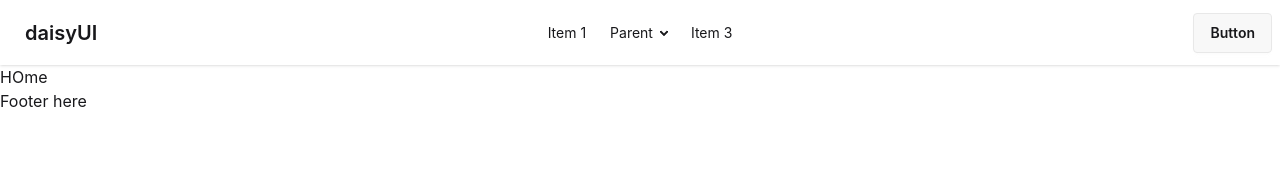
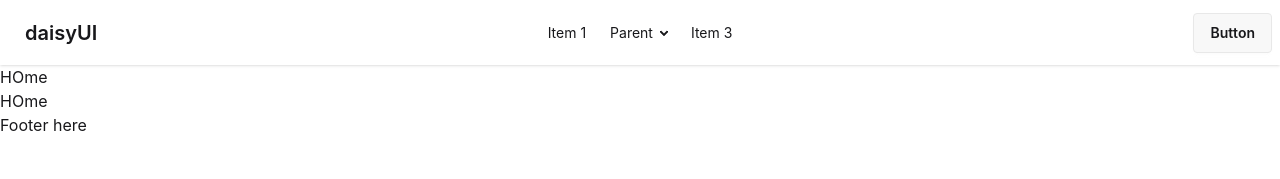
Before and after one commit to asik247/my_protfolio, a React (Vite) app: page / in a window 1280 px wide. Shown: the top 179 px of the page. Built offline with nearby package versions, Linux system fonts and the light colour scheme.

Commit message:
tody some code added

```diff
--- a/src/Pages/HomePage/Home.jsx
+++ b/src/Pages/HomePage/Home.jsx
@@ -4,6 +4,7 @@ const Home = () => {
     return (
         <div>
             <h1>HOme</h1>
+            <h1>HOme</h1>
         </div>
     );
 };
```
